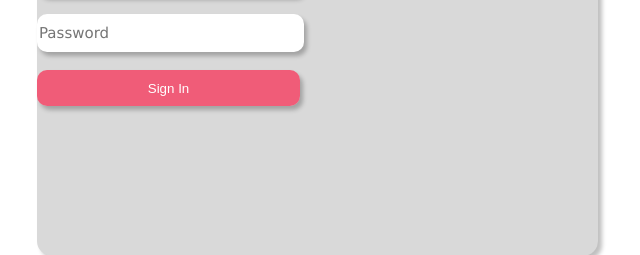
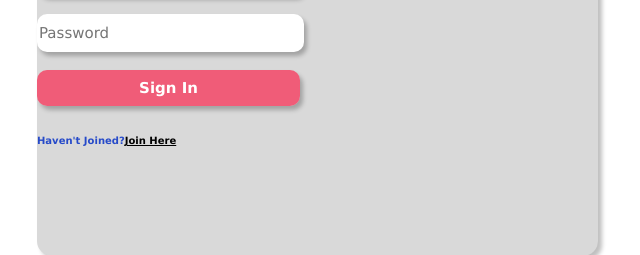
Before and after one commit to Ishadi-Piyumika/Testgithub, a plain HTML site: page Index.html in a window 1280 px wide. Shown: the part 309-564 px from the top of the page, without its empty margins (421-1061 px from the left). Drawn offline with Linux system fonts and the light colour scheme.

Commit message:
fjgjhkhkj

```diff
--- a/Index.html
+++ b/Index.html
@@ -12,7 +12,8 @@
       <h2 id="welcome">Welcome!</h2><br><br>
       <input type="text" placeholder="Username" class="txt"><br><br>
       <input type="password" placeholder="Password" class="txt"><br><br>
-      <input type="button" value="Sign In" class="button">
+      <input type="button" value="Sign In" class="button"><br><br>
+      <p id="not-joined">Haven't Joined?<a href="register.html" id="join-here">Join Here</a></p>
     </form>
   </div>
 
--- a/Style.css
+++ b/Style.css
@@ -20,6 +20,11 @@
     background: rgba(245, 71, 104, 0.85);
     box-shadow: 3px 4px 4px 0px rgba(0, 0, 0, 0.25);
     color: white;
+    font-family: Verdana;
+    font-size: 15px;
+    font-style: normal;
+    font-weight: 700;
+    line-height: 14.5px;
     width: 263px;
     height: 36px;
     flex-shrink: 0;
@@ -47,3 +52,20 @@
     font-weight: 700;
     line-height: 14.5px;
 }
+
+#not-joined{color: var(--link-blue, #264AC9);
+    font-family: Verdana;
+    font-size: 10px;
+    font-style: normal;
+    font-weight: 700;
+    line-height: 14.5px; /* 145% */
+}
+
+#join-here{
+    color: #000;
+    font-family: Verdana;
+    font-size: 10px;
+    font-style: normal;
+    font-weight: 700;
+    line-height: 14.5px;
+}
```
